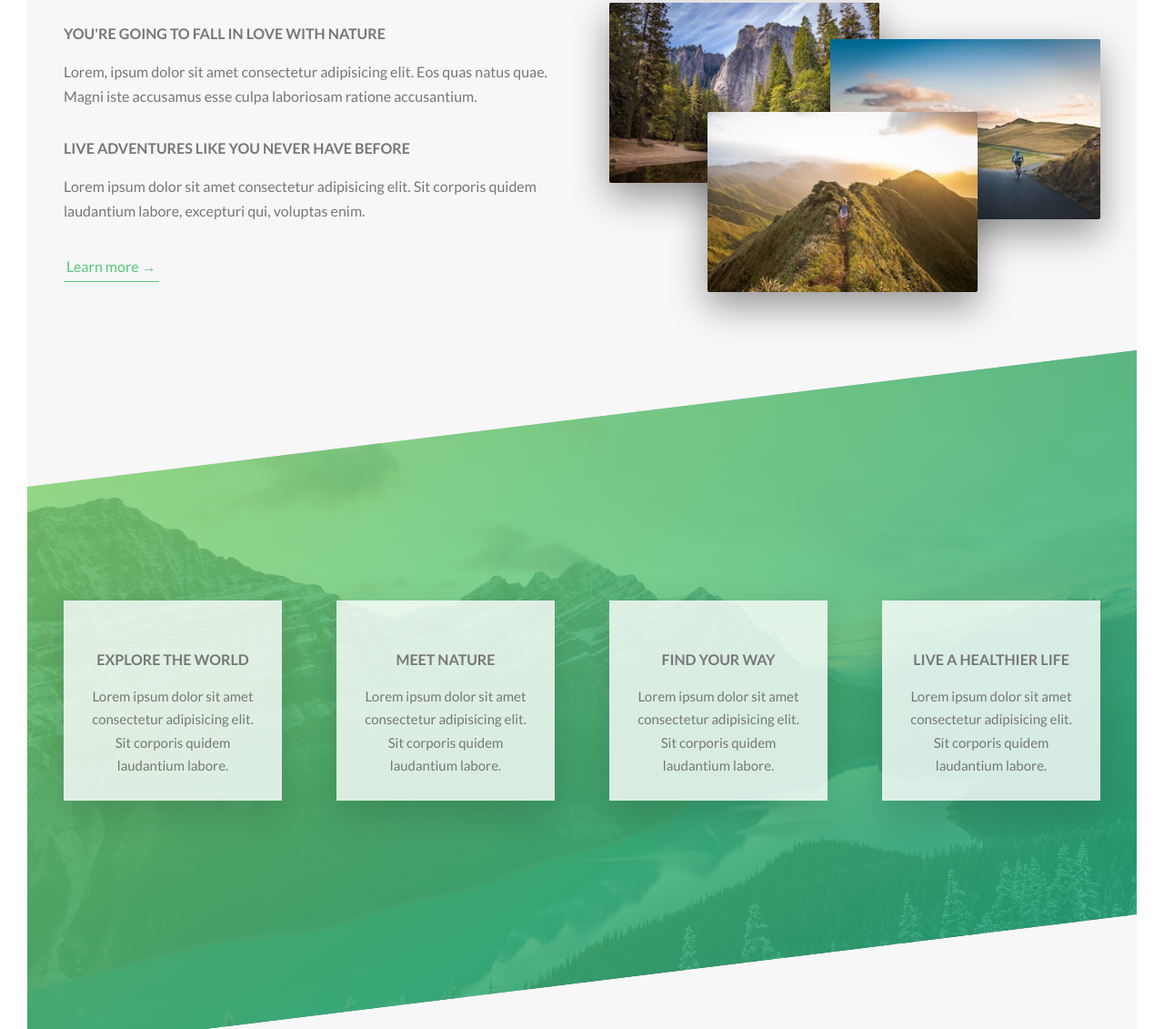
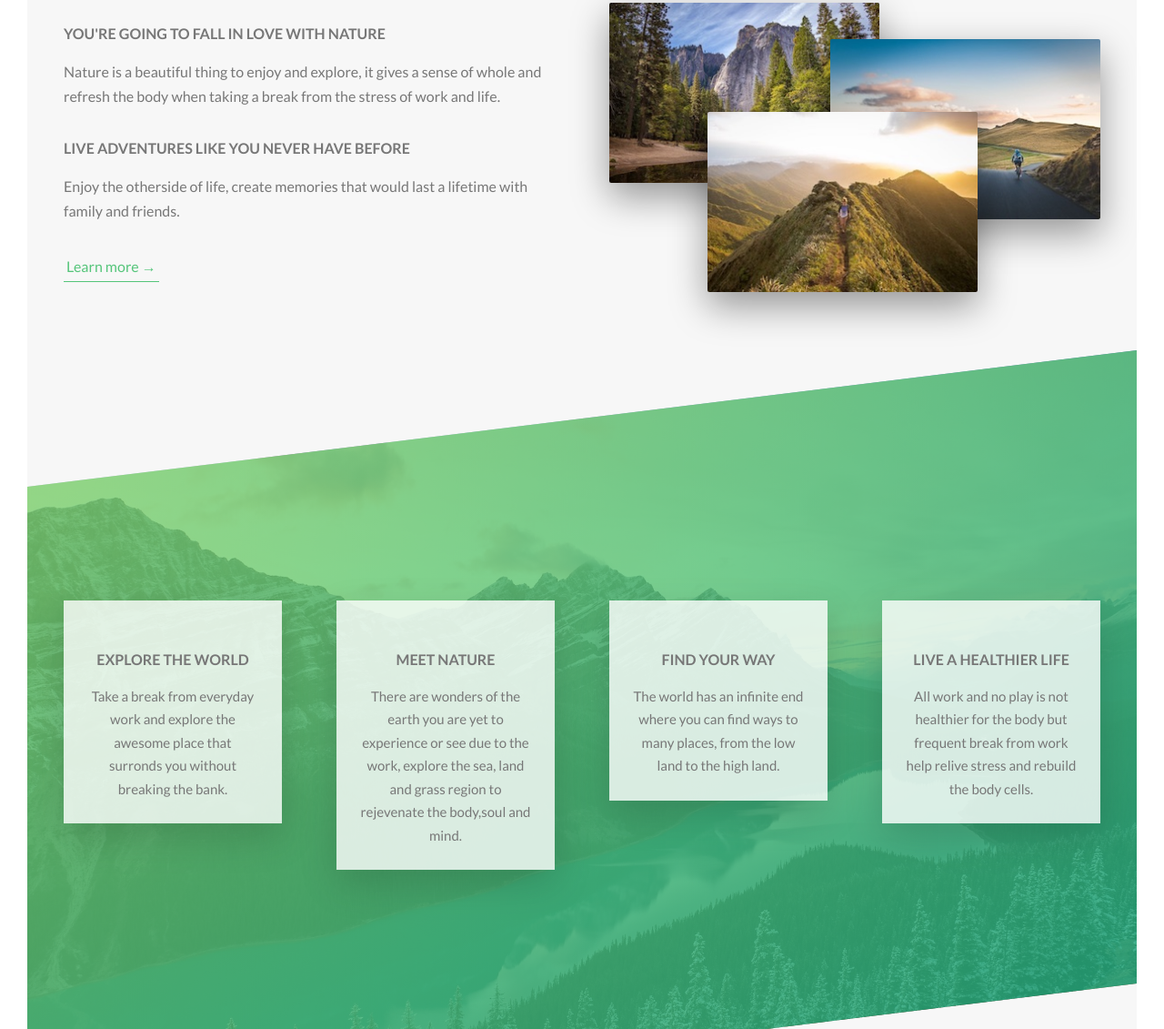
Before and after one commit to phemmyblaze/natours, a website: page index.html in a window 1280 px wide. Shown: the part 997-2128 px from the top of the page at 91% size. Drawn offline with Linux system fonts and the light colour scheme.

Commit message:
updating the text

```diff
--- a/index.html
+++ b/index.html
@@ -62,12 +62,12 @@
                 <div class="col-1-of-2">
                   <h3 class="heading-tertiary u-margin-bottom-small"> You're going to fall in love with nature</h3>
                   <p class="paragraph">
-                      Lorem, ipsum dolor sit amet consectetur adipisicing elit. Eos quas natus quae. Magni iste accusamus esse culpa laboriosam ratione accusantium.
+                      Nature is a beautiful thing to enjoy and explore, it gives a sense of whole and refresh the body when taking a break from the stress of work and life.
                   </p>
 
                   <h3 class="heading-tertiary u-margin-bottom-small">Live adventures like you never have before</h3>
                   <p class="paragraph">
-                        Lorem ipsum dolor sit amet consectetur adipisicing elit. Sit corporis quidem laudantium labore, excepturi qui, voluptas enim.
+                        Enjoy the otherside of life, create memories that would last a lifetime with family and friends.
                   </p>
 
 
@@ -119,7 +119,7 @@
                         <i class="feature-box__icon icon-basic-world"></i>
                         <h3 class="heading-tertiary u-margin-bottom-small">Explore the world</h3>
                         <p class="feature-box__text">
-                            Lorem ipsum dolor sit amet consectetur adipisicing elit. Sit corporis quidem laudantium labore.
+                            Take a break from everyday work and explore the awesome place that surronds you without breaking the bank.
                         </p>
                     </div>
                 </div>
@@ -129,7 +129,7 @@
                         <i class="feature-box__icon icon-basic-compass"></i>
                         <h3 class="heading-tertiary u-margin-bottom-small">Meet nature</h3>
                         <p class="feature-box__text">
-                            Lorem ipsum dolor sit amet consectetur adipisicing elit. Sit corporis quidem laudantium labore.
+                           There are wonders of the earth you are yet to experience or see due to the work, explore the sea, land and grass region to rejevenate the body,soul and mind.
                         </p>
                     </div>
                 </div>
@@ -139,7 +139,7 @@
                     <i class="feature-box__icon icon-basic-map"></i>
                         <h3 class="heading-tertiary u-margin-bottom-small">Find your way</h3>
                         <p class="feature-box__text">
-                            Lorem ipsum dolor sit amet consectetur adipisicing elit. Sit corporis quidem laudantium labore.
+                            The world has an infinite end where you can find ways to many places, from the low land to the high land.
                         </p>
                     </div>
                 </div>
@@ -149,7 +149,7 @@
                      <i class="feature-box__icon icon-basic-heart"></i>
                     <h3 class="heading-tertiary u-margin-bottom-small">Live a healthier life</h3>
                      <p class="feature-box__text">
-                        Lorem ipsum dolor sit amet consectetur adipisicing elit. Sit corporis quidem laudantium labore.
+                        All work and no play is not healthier for the body but frequent break from work help relive stress and rebuild the body cells.
                     </p>
                 </div>
                 </div>
```
